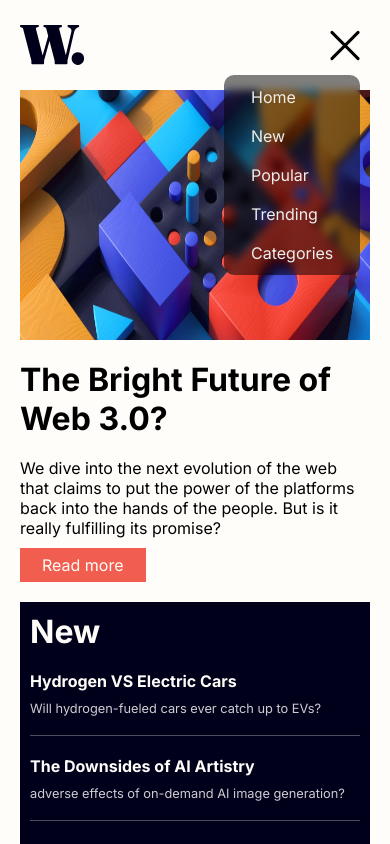
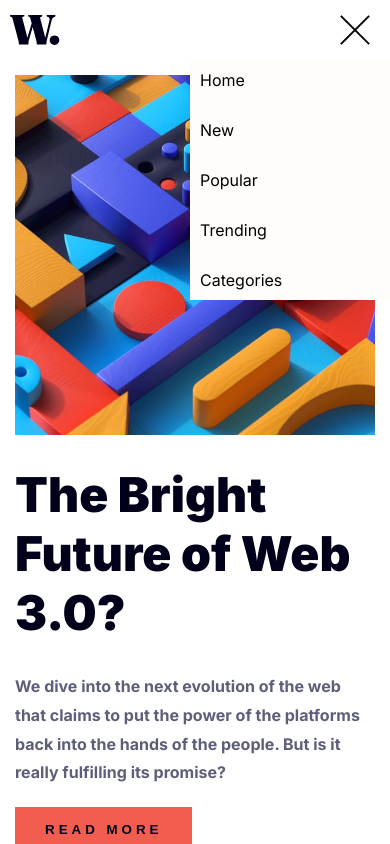
Before and after one commit to 111SkaSkaSka111/Frontend-Mentor-News-homepage, a plain HTML site: page index.html in a window 390 px wide. Both pictures are taken after a click on the element 345 px from the left and 45 px from the top of the page. Shown: the top 844 px of the page. Drawn offline with Linux system fonts and the light colour scheme.

Commit message:
new modul

```diff
--- a/assets/css/style.css
+++ /dev/null
@@ -1,334 +0,0 @@
-@import url("https://fonts.googleapis.com/css2?family=Inter:wght@400;700;800&display=swap");
-
-:root {
-    --Soft-orange: hsl(35, 77%, 62%);
-    --Soft-red: hsl(5, 85%, 63%);
-    --Off-white: hsl(36, 100%, 99%);
-    --Grayish-blue: hsl(233, 8%, 79%);
-    --Dark-grayish-blue: hsl(236, 13%, 42%);
-    --Very-dark-blue: hsl(240, 100%, 5%);
-}
-
-* {
-    padding: 0;
-    margin: 0;
-    box-sizing: border-box;
-    font-family: "Inter", sans-serif;
-    scroll-behavior: smooth;
-    /* border: 1px solid #eee; */
-}
-
-body {
-    width: 100%;
-    height: 100vh;
-    display: flex;
-    align-items: center;
-    justify-content: center;
-    background-color: var(--Off-white);
-}
-
-.container {
-    width: 90%;
-    padding: 40px;
-}
-
-nav {
-    margin-bottom: 20px;
-    width: 100%;
-    height: 50px;
-    display: flex;
-    align-items: center;
-    justify-content: space-between;
-}
-
-nav .toggle {
-    display: none;
-}
-
-nav ul {
-    display: flex;
-    gap: 10px;
-}
-
-nav ul li {
-    list-style: none;
-    padding: 5px 10px;
-    border: 2px solid transparent;
-    transition: all 0.3s ease-in-out;
-}
-
-nav ul a {
-    text-decoration: none;
-    color: var(--Very-dark-blue);
-}
-
-nav ul li:hover {
-    color: #fff;
-    background-color: #00000050;
-    border: 2px solid #000;
-    border-radius: 10px;
-}
-
-.hero {
-    width: 100%;
-    height: fit-content;
-    display: grid;
-    grid-template-columns: 1fr 1fr 1fr;
-    grid-template-areas:
-        "window window new"
-        "title desc new"
-        "trend trend trend";
-    gap: 20px;
-}
-
-.window {
-    grid-area: window;
-    height: 250px;
-}
-
-.window img {
-    width: 100%;
-    height: 100%;
-}
-
-.new {
-    grid-area: new;
-    background-color: var(--Very-dark-blue);
-    color: var(--Off-white);
-    display: flex;
-    flex-direction: column;
-    padding: 10px;
-    gap: 20px;
-    width: fit-content;
-    width: 100%;
-}
-
-.new .news {
-    display: flex;
-    flex-direction: column;
-    gap: 40px;
-}
-
-.new .news h4 {
-    margin-bottom: 10px;
-}
-
-.new .news p {
-    font-size: 0.8rem;
-    color: rgba(255, 255, 255, 0.8);
-}
-
-.hydro,
-.down {
-    position: relative;
-}
-
-.hydro::before,
-.down::before {
-    position: absolute;
-    content: "";
-    width: 100%;
-    height: 1px;
-    background-color: rgba(255, 255, 255, 0.3);
-    bottom: -20px;
-}
-
-.title {
-    grid-area: title;
-    display: flex;
-    align-items: center;
-}
-
-.desc {
-    grid-area: desc;
-    display: flex;
-    flex-direction: column;
-    justify-content: space-between;
-}
-
-.desc p {
-    font-size: 0.7rem;
-}
-
-.desc a {
-    padding: 5px 20px;
-    background-color: var(--Soft-red);
-    text-decoration: none;
-    width: fit-content;
-    color: var(--Off-white);
-    border: 2px solid transparent;
-    transition: all 0.3s ease-in-out;
-}
-
-.desc a:hover {
-    border: 2px solid var(--Very-dark-blue);
-    border-radius: 10px;
-    background-color: var(--Dark-grayish-blue);
-}
-
-.trend {
-    grid-area: trend;
-    display: flex;
-    justify-content: space-between;
-    height: 100px;
-    font-size: 0.8rem;
-}
-
-.satu,
-.dua,
-.tiga {
-    display: flex;
-    gap: 20px;
-}
-
-.satu h3,
-.dua h3,
-.tiga h3 {
-    margin: 8px 0;
-}
-
-@media (max-width: 600px) {
-    body {
-        width: 100%;
-        height: fit-content;
-        padding: 0 0 50px 0;
-    }
-
-    .container {
-        width: 100%;
-        padding: 20px;
-        overflow: hidden;
-    }
-
-    nav {
-        display: flex;
-        position: relative;
-    }
-
-    nav ul {
-        display: flex;
-        flex-direction: column;
-        position: absolute;
-        gap: 5px;
-        right: 10px;
-        top: 110%;
-        background: rgba(0, 0, 0, 0.5);
-        backdrop-filter: blur(4px);
-        color: #eee;
-        transform: translateX(500px) scale(0);
-        transition: all 0.3s ease-in-out;
-        border-radius: 10px;
-        padding: 5px;
-    }
-
-    nav .menu.active {
-        transform: translateX(0) scale(1);
-    }
-
-    nav ul li {
-        padding: 5px 20px;
-        transition: all 0.3s ease-in-out;
-        border: 2px solid transparent;
-    }
-
-    nav ul a {
-        text-decoration: none;
-        color: #eee;
-    }
-
-    nav ul li:hover {
-        color: #000;
-        background-color: #ffffff50;
-        border: 2px solid #000;
-        border-radius: 10px;
-    }
-
-    nav .toggle {
-        display: flex;
-        width: 50px;
-        height: 50px;
-        overflow: hidden;
-        position: relative;
-        align-items: center;
-        justify-content: center;
-        cursor: pointer;
-        border-radius: 10px;
-    }
-
-    nav .toggle:focus,
-    nav .toggle:hover {
-        border: 1px solid var(--Soft-red);
-    }
-
-    nav .toggle span {
-        position: absolute;
-        width: 40px;
-        height: 3px;
-        border-radius: 10px;
-        background-color: #000;
-        transition: all 0.3s ease-in-out;
-    }
-
-    nav .toggle span:first-child {
-        width: 20px;
-        transform: translateY(-10px);
-    }
-
-    nav .toggle span:nth-child(3) {
-        width: 30px;
-        transform: translateY(10px);
-    }
-
-    nav .toggle.active span:first-child {
-        width: 40px;
-        transform: rotate(45deg);
-    }
-
-    nav .toggle.active span:nth-child(2) {
-        transform: translateX(-50px);
-    }
-
-    nav .toggle.active span:nth-child(3) {
-        width: 40px;
-        transform: rotate(-45deg);
-    }
-
-    .hero {
-        width: 100%;
-        display: grid;
-        grid-template-columns: 1fr;
-        grid-template-areas: "window" "title" "desc" "new" "trend";
-    }
-
-    .window {
-        grid-area: window;
-    }
-    .title {
-        grid-area: title;
-    }
-
-    .desc {
-        grid-area: desc;
-    }
-
-    .desc p {
-        font-size: 1rem;
-        margin-bottom: 10px;
-    }
-
-    .new {
-        grid-area: new;
-    }
-
-    .trend {
-        grid-area: trend;
-        display: flex;
-        flex-direction: column;
-        gap: 20px;
-        height: fit-content;
-    }
-
-    .trend img {
-        height: 100px;
-    }
-}
--- a/assets/js/app.js
+++ /dev/null
@@ -1,9 +0,0 @@
-document.addEventListener("DOMContentLoaded", function () {
-    const toggle = document.querySelector(".toggle");
-    const menu = document.querySelector(".menu");
-
-    toggle.addEventListener("click", function () {
-        toggle.classList.toggle("active");
-        menu.classList.toggle("active");
-    });
-});
--- a/index.html
+++ b/index.html
@@ -7,72 +7,82 @@
 
         <link rel="icon" type="image/png" sizes="32x32" href="./assets/images/favicon-32x32.png" />
 
+        <link rel="stylesheet" href="style.css" />
+
         <title>Frontend Mentor | News homepage</title>
-        <link rel="stylesheet" href="assets/css/style.css" />
+
+        <!-- Feel free to remove these styles or customise in your own stylesheet 👍 -->
+        <style>
+            .attribution {
+                font-size: 16px;
+                text-align: center;
+                padding: 20px 0;
+            }
+            .attribution a {
+                color: hsl(228, 45%, 44%);
+            }
+        </style>
     </head>
-    <body id="home">
+    <body>
         <div class="container">
-            <nav>
-                <img src="assets/images/logo.svg" alt="" />
-                <div class="toggle">
-                    <span></span>
-                    <span></span>
-                    <span></span>
-                </div>
-                <ul class="menu">
-                    <a href="#home"><li>Home</li></a>
-                    <a href="#new"><li>New</li></a>
-                    <a href="#popular"><li>Popular</li></a>
-                    <a href="#trending"><li>Trending</li></a>
-                    <a href=""><li>Categories</li></a>
+            <header>
+                <nav class="navbar">
+                    <img src="assets/images/logo.svg" alt="logo" class="logo" />
+
+                    <div class="hamburger"><span></span><span></span><span></span></div>
+
+                    <ul class="list">
+                        <li><a href="#">Home</a></li>
+                        <li><a href="#">New</a></li>
+                        <li><a href="#">Popular</a></li>
+                        <li><a href="#">Trending</a></li>
+                        <li><a href="#">Categories</a></li>
                     </ul>
                 </nav>
-            <div class="hero">
-                <div id="popular" class="window">
-                    <img src="assets/images/image-web-3-desktop.jpg" alt="" />
-                </div>
-                <div class="title"><h1>The Bright Future of Web 3.0?</h1></div>
+            </header>
+            <section class="grid-container">
+                <img src="assets/images/image-web-3-mobile.jpg" alt="" />
+                <h1>The Bright Future of Web 3.0?</h1>
                 <div class="desc">
                     <p>We dive into the next evolution of the web that claims to put the power of the platforms back into the hands of the people. But is it really fulfilling its promise?</p>
-                    <a href="#">Read more</a>
+                    <button class="btn">Read more</button>
                 </div>
-                <div id="new" class="new">
-                    <h1>New</h1>
                 <div class="news">
-                        <div class="hydro">
-                            <h4>Hydrogen VS Electric Cars</h4>
+                    <h2>New</h2>
+                    <div class="news-item">
+                        <h3>Hydrogen VS Electric Cars</h3>
                         <p>Will hydrogen-fueled cars ever catch up to EVs?</p>
                     </div>
-                        <div class="down">
-                            <h4>The Downsides of AI Artistry</h4>
-                            <p>adverse effects of on-demand AI image generation?</p>
+                    <div class="news-item">
+                        <h3>The Downsides of AI Artistry</h3>
+                        <p>What are the possible adverse effects of on-demand AI image generation?</p>
                     </div>
-                        <div>
-                            <h4>Is VC Funding Drying Up?</h4>
+                    <div class="news-item">
+                        <h3>Is VC Funding Drying Up?</h3>
                         <p>Private funding by VC firms is down 50% YOY. We take a look at what that means.</p>
                     </div>
                 </div>
-                </div>
-                <div id="trending" class="trend">
-                    <div class="satu">
+                <div class="card-container">
+                    <div class="card">
+                        <div class="card-item">
                             <img src="assets/images/image-retro-pcs.jpg" alt="" />
-                        <div>
+                            <div class="">
                                 <h1>01</h1>
                                 <h3>Reviving Retro PCs</h3>
                                 <p>What happens when old PCs are given modern upgrades?</p>
                             </div>
                         </div>
-                    <div class="dua">
+                        <div class="card-item">
                             <img src="assets/images/image-top-laptops.jpg" alt="" />
-                        <div>
+                            <div class="">
                                 <h1>02</h1>
                                 <h3>Top 10 Laptops of 2022</h3>
                                 <p>Our best picks for various needs and budgets.</p>
                             </div>
                         </div>
-                    <div class="tiga">
+                        <div class="card-item">
                             <img src="assets/images/image-gaming-growth.jpg" alt="" />
-                        <div>
+                            <div class="">
                                 <h1>03</h1>
                                 <h3>The Growth of Gaming</h3>
                                 <p>How the pandemic has sparked fresh opportunities.</p>
@@ -80,7 +90,10 @@
                         </div>
                     </div>
                 </div>
+            </section>
+            <div class="attribution">Challenge by <a href="https://www.frontendmentor.io?ref=challenge" target="_blank">Frontend Mentor</a>. Coded by <a href="#">SkaSkaSka</a>.</div>
         </div>
-        <script src="assets/js/app.js"></script>
+
+        <script src="script.js"></script>
     </body>
 </html>
--- /dev/null
+++ b/script.js
@@ -0,0 +1,10 @@
+document.addEventListener("DOMContentLoaded", function () {
+    const hamburger = document.querySelector(".hamburger");
+
+    const list = document.querySelector(".list");
+
+    hamburger.addEventListener("click", function () {
+        hamburger.classList.toggle("active");
+        list.classList.toggle("active");
+    });
+});
--- /dev/null
+++ b/style.css
@@ -0,0 +1,275 @@
+@import url("https://fonts.googleapis.com/css2?family=Inter:wght@100..900&display=swap");
+
+:root {
+    --soft-orange: hsl(35, 77%, 62%);
+    --soft-red: hsl(5, 85%, 63%);
+    --off-white: hsl(36, 100%, 99%);
+    --grayish-blue: hsl(233, 8%, 79%);
+    --dark-grayish-blue: hsl(236, 13%, 42%);
+    --very-dark-blue: hsl(240, 100%, 5%);
+}
+
+* {
+    margin: 0;
+    padding: 0;
+    box-sizing: border-box;
+}
+
+body {
+    font-family: "Inter", sans-serif;
+    overflow-x: hidden;
+}
+
+.navbar {
+    display: flex;
+    justify-content: space-between;
+    align-items: center;
+    color: #000;
+    padding: 10px;
+    position: relative;
+}
+
+.logo {
+    width: 50px;
+}
+
+.hamburger {
+    display: flex;
+    align-items: center;
+    justify-content: center;
+    width: 50px;
+    height: 40px;
+    cursor: pointer;
+    position: relative;
+}
+
+.hamburger span {
+    position: absolute;
+    left: 5px;
+    right: 5px;
+    height: 2px;
+    background-color: #000;
+    transition: all 0.5s;
+}
+
+.hamburger span:nth-child(1) {
+    transform: translateY(-8px);
+    transform-origin: center;
+}
+
+.hamburger span:nth-child(3) {
+    transform: translateY(8px);
+    transform-origin: center;
+}
+
+.hamburger.active span:nth-child(1) {
+    transform: rotate(45deg);
+}
+
+.hamburger.active span:nth-child(2) {
+    left: 100%;
+}
+
+.hamburger.active span:nth-child(3) {
+    transform: rotate(-45deg);
+}
+
+.navbar ul {
+    position: absolute;
+    right: -100%;
+    top: 100%;
+    list-style: none;
+    background-color: var(--off-white);
+    transition: all 0.5s;
+    display: flex;
+    flex-direction: column;
+    gap: 10px;
+}
+
+.navbar .list.active {
+    right: 0;
+}
+
+.navbar ul li a {
+    text-decoration: none;
+    color: #000;
+    min-width: 200px;
+    padding: 10px;
+    width: 100%;
+    display: block;
+}
+
+.navbar ul li a:hover {
+    color: var(--soft-red);
+}
+
+section {
+    width: 100%;
+    display: grid;
+    padding: 15px;
+    gap: 30px;
+}
+
+section img {
+    width: 100%;
+    aspect-ratio: 1;
+    object-fit: cover;
+}
+
+section h1 {
+    font-size: 3rem;
+    font-weight: 900;
+    color: var(--very-dark-blue);
+}
+
+.desc p {
+    color: var(--dark-grayish-blue);
+    line-height: 1.8rem;
+    font-weight: 700;
+}
+
+.btn {
+    background-color: var(--soft-red);
+    color: var(--very-dark-blue);
+    text-decoration: none;
+    padding: 15px 30px;
+    font-weight: 900;
+    display: inline-block;
+    border: none;
+    text-transform: uppercase;
+    margin-block: 20px;
+    letter-spacing: 4px;
+    cursor: pointer;
+}
+
+.btn:hover {
+    background-color: var(--very-dark-blue);
+    color: var(--off-white);
+}
+
+.news {
+    display: flex;
+    flex-direction: column;
+    justify-content: space-between;
+    padding: 15px;
+    background: var(--very-dark-blue);
+}
+
+.news-item {
+    padding-block: 20px;
+}
+
+.news-item:not(:last-child) {
+    border-bottom: 1px solid var(--dark-grayish-blue);
+}
+
+.news h2 {
+    color: var(--soft-orange);
+    font-size: 2rem;
+}
+
+.news h3 {
+    color: var(--off-white);
+    font-size: 1.3rem;
+    margin-bottom: 10px;
+    cursor: pointer;
+}
+
+.news h3:hover {
+    color: var(--soft-orange);
+}
+
+.news p {
+    color: var(--grayish-blue);
+    font-size: 0.8rem;
+    line-height: 1.5rem;
+    font-weight: 400;
+}
+
+.card {
+    display: flex;
+    flex-direction: column;
+    gap: 20px;
+}
+
+.card-item {
+    display: flex;
+    gap: 20px;
+    cursor: pointer;
+    /* border: 1px solid #eee; */
+}
+
+.card-item:hover h3 {
+    color: var(--soft-red);
+}
+
+.card-item div {
+    display: flex;
+    flex-direction: column;
+    justify-content: space-between;
+}
+
+.card-item img {
+    width: 120px;
+    height: 140px;
+}
+
+.card-item h1 {
+    color: var(--soft-red);
+}
+
+.card-item h3 {
+    font-size: 16px;
+    font-weight: 900;
+}
+
+.card-item p {
+    font-size: 14px;
+    color: var(--dark-grayish-blue);
+}
+
+@media screen and (min-width: 768px) {
+    .container {
+        padding: 30px;
+        max-height: 100svh;
+        max-width: 1200px;
+        margin-inline: auto;
+    }
+
+    .hamburger {
+        display: none;
+    }
+
+    .navbar ul {
+        position: static;
+        flex-direction: row;
+        background-color: transparent;
+    }
+
+    .navbar ul li a {
+        min-width: 0;
+        width: fit-content;
+    }
+
+    .grid-container {
+        grid-template-columns: repeat(3, 1fr);
+    }
+
+    .grid-container img {
+        grid-column: span 2;
+        max-height: 250px;
+    }
+
+    .news {
+        grid-column: 3;
+        grid-row: 1 / 3;
+    }
+
+    .card-container {
+        grid-column: 1 / 4;
+    }
+
+    .card {
+        flex-direction: row;
+    }
+}
```
Also changed, not shown: assets/fonts/Inter-VariableFont_slnt,wght.ttf (added), assets/fonts/README.txt (added), assets/fonts/static/Inter-Bold.ttf (added), assets/fonts/static/Inter-ExtraBold.ttf (added), assets/fonts/static/Inter-Regular.ttf (added), design/active-states.jpg, design/desktop-design.jpg, design/desktop-preview.jpg, design/mobile-design.jpg, design/mobile-menu.jpg, 2 other files. Lines whose indentation alone changed are shown as unchanged.
